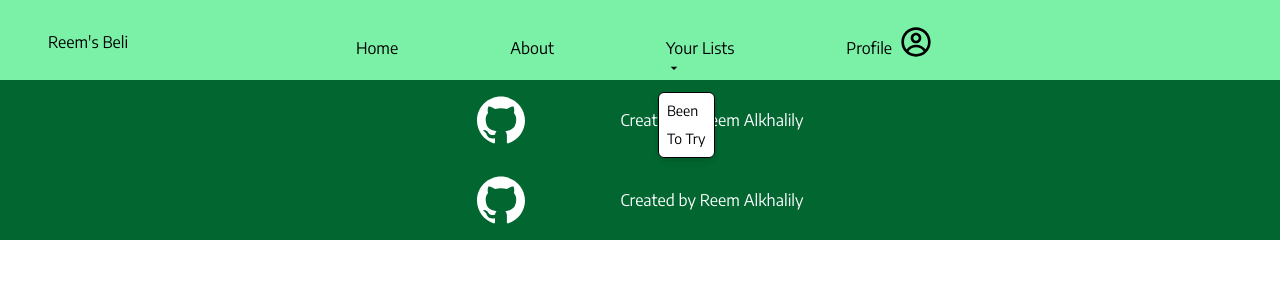
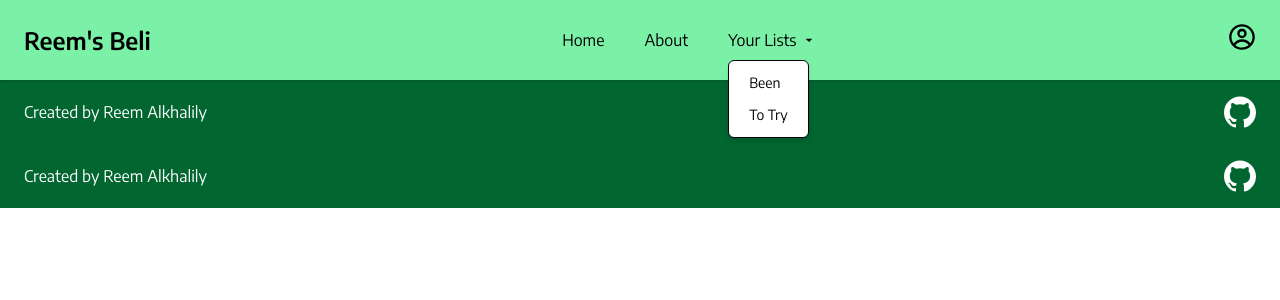
Before and after one commit to Jynxae/MyBeli, a Next.js app in the folder my-beli-app/: page /Components/Footer in a window 1280 px wide. Both pictures are taken after a click on the button "Your Lists". Shown: the top 300 px of the page. Built offline with nearby package versions, Linux system fonts and the light colour scheme.

Commit message:
updated navbar and footer

```diff
--- a/my-beli-app/src/app/Components/Footer/page.tsx
+++ b/my-beli-app/src/app/Components/Footer/page.tsx
@@ -2,15 +2,21 @@ import React from "react";
 import Link from "next/link";
 import { SiGithub } from "react-icons/si";
 
-const page = () => {
+const Footer = () => {
   return (
-    <footer className=" flex justify-center items-center gap-x-24 w-full h-20 bottom-0 bg-green-800 text-white">
-      <Link href="https://github.com/Jynxae/MyBeli" target="_blank">
-        <SiGithub size={48} />
-      </Link>
-      Created by Reem Alkhalily
+    <footer className="w-full bg-green-800 text-white py-4">
+      <div className="max-w-7xl mx-auto flex justify-between items-center px-6">
+        <p className="text-sm sm:text-base">Created by Reem Alkhalily</p>
+        <Link
+          href="https://github.com/Jynxae/MyBeli"
+          target="_blank"
+          rel="noopener noreferrer"
+        >
+          <SiGithub size={32} className="hover:text-gray-300 transition" />
+        </Link>
+      </div>
     </footer>
   );
 };
 
-export default page;
+export default Footer;
--- a/my-beli-app/src/app/Components/Navbar/page.tsx
+++ b/my-beli-app/src/app/Components/Navbar/page.tsx
@@ -4,60 +4,72 @@ import Link from "next/link";
 import { MdOutlineArrowDropDown } from "react-icons/md";
 import { CgProfile } from "react-icons/cg";
 
-const page = () => {
+const Navbar = () => {
   const [showList, setShowList] = useState(false);
+  const toggleList = () => setShowList((prev) => !prev);
 
-  const toggleList = () => setShowList((prev) => !prev);
   return (
-    <div className="w-full h-20 top-0 bg-green-300 sticky relative">
-      <div className="container mx-auto">
-        <div className="flex justify-center items-center">
-          <h1 className="absolute left-12">Reem's Beli</h1>
-          <ul className="flex gap-x-24 text-black mt-7">
+    <nav className="w-full bg-green-300 sticky top-0 z-50 shadow-sm">
+      <div className="max-w-7xl mx-auto px-6 h-20 flex items-center justify-between">
+        {/* Left: Logo */}
+        <Link href="/Landing">
+          <h1 className="text-2xl font-semibold text-black">Reem's Beli</h1>
+        </Link>
+
+        {/* Center: Nav links */}
+        <ul className="flex gap-x-10 items-center text-black">
           <li>
-              <Link href="/HomeFeed">
-                <button className="hover:bg-green-100 px-2 py-2 rounded-md transition">
+            <Link href="/HomeFeed" className="hover:text-green-700 transition">
               Home
-                </button>
             </Link>
           </li>
-            <Link href="/Getting-Started">
-              <button className="hover:bg-green-100 px-2 py-2 rounded-md transition">
-                <li>About</li>
-              </button>
+          <li>
+            <Link
+              href="/Getting-Started"
+              className="hover:text-green-700 transition"
+            >
+              About
             </Link>
+          </li>
           <li className="relative">
             <button
               onClick={toggleList}
-                className="hover:bg-green-100 px-2 py-2 rounded-md transition"
+              className="flex items-center gap-1 hover:text-green-700 transition"
             >
               Your Lists <MdOutlineArrowDropDown />
             </button>
             {showList && (
-                <ul className="absolute top-full mt-2 bg-white border rounded-md shadow-md p-2 space-y-2 text-sm z-10">
+              <ul className="absolute top-full mt-2 left-0 bg-white border rounded-md shadow-md p-2 text-sm space-y-1">
                 <li>
-                    <Link href="/Lists/Been">Been</Link>
+                  <Link
+                    href="/Lists/Been"
+                    className="block px-3 py-1 hover:bg-gray-100 rounded"
+                  >
+                    Been
+                  </Link>
                 </li>
                 <li>
-                    <Link href="/Lists/ToTry">To Try</Link>
+                  <Link
+                    href="/Lists/ToTry"
+                    className="block px-3 py-1 hover:bg-gray-100 rounded"
+                  >
+                    To Try
+                  </Link>
                 </li>
               </ul>
             )}
           </li>
-            <li>
-              <Link href="\Profile">
-                <button className="hover:bg-green-100 px-2 py-2 rounded-md transition">
-                  Profile
+        </ul>
+
+        {/* Right: Profile Icon */}
+        <Link href="/Profile">
+          <button className="hover:text-green-700 transition">
+            <CgProfile size={28} />
           </button>
         </Link>
-            </li>
-          </ul>
-          <div className="Absolute left-0">
-            <CgProfile size={32} />
       </div>
-        </div>
-      </div>
-    </div>
+    </nav>
   );
 };
-export default page;
+
+export default Navbar;
--- a/my-beli-app/src/app/Getting-Started/page.tsx
+++ b/my-beli-app/src/app/Getting-Started/page.tsx
@@ -6,8 +6,8 @@ import { IoIosArrowBack } from "react-icons/io";
 export default function Page() {
   return (
     <main className="min-h-screen bg-green-50 flex flex-col items-center justify-center text-center px-6">
-      <button className="absolute top-20 left-18 z-10">
-        <Link href="\">
+      <button className="absolute top-30 left-18 z-10">
+        <Link href="Landing">
           <IoIosArrowBack size={32} />
         </Link>
       </button>
@@ -19,9 +19,6 @@ export default function Page() {
         Discover, track, and share your favorite restaurants with friends. Find
         the best dining experiences with ease!
       </p>
-
-      <div className="absolute top-10 left-10 w-24 h-24 bg-green-200 rounded-full opacity-30"></div>
-      <div className="absolute bottom-10 right-10 w-32 h-32 z-0 bg-green-300 rounded-full opacity-20"></div>
     </main>
   );
 }
--- a/my-beli-app/src/app/page.tsx
+++ b/my-beli-app/src/app/Landing/page.tsx
@@ -20,9 +20,6 @@ export default function Home() {
       <Link href="/Sign-In">
         <button className="pt-5">Sign-In</button>
       </Link>
-
-      <div className="absolute top-10 left-10 w-24 h-24 bg-green-200 rounded-full opacity-30"></div>
-      <div className="absolute bottom-10 right-10 w-32 h-32 bg-green-300 rounded-full opacity-20"></div>
     </main>
   );
 }
--- /dev/null
+++ b/my-beli-app/src/app/Lists/page.tsx
@@ -0,0 +1,9 @@
+import React from "react";
+
+const page = () => {
+  return (
+    <main className="min-h-screen bg-green-50 flex flex-col px-4 py-6 relative"></main>
+  );
+};
+
+export default page;
--- a/my-beli-app/src/app/Sign-In/page.tsx
+++ b/my-beli-app/src/app/Sign-In/page.tsx
@@ -30,8 +30,8 @@ const page = () => {
   };
   return (
     <main className="min-h-screen bg-green-50 flex flex-col items-center justify-center text-center px-6">
-      <button className="absolute top-20 left-18 z-10">
-        <Link href="\">
+      <button className="absolute top-30 left-18 z-10">
+        <Link href="/Landing">
           <IoIosArrowBack size={32} />
         </Link>
       </button>
```
Lines whose indentation alone changed are shown as unchanged.
